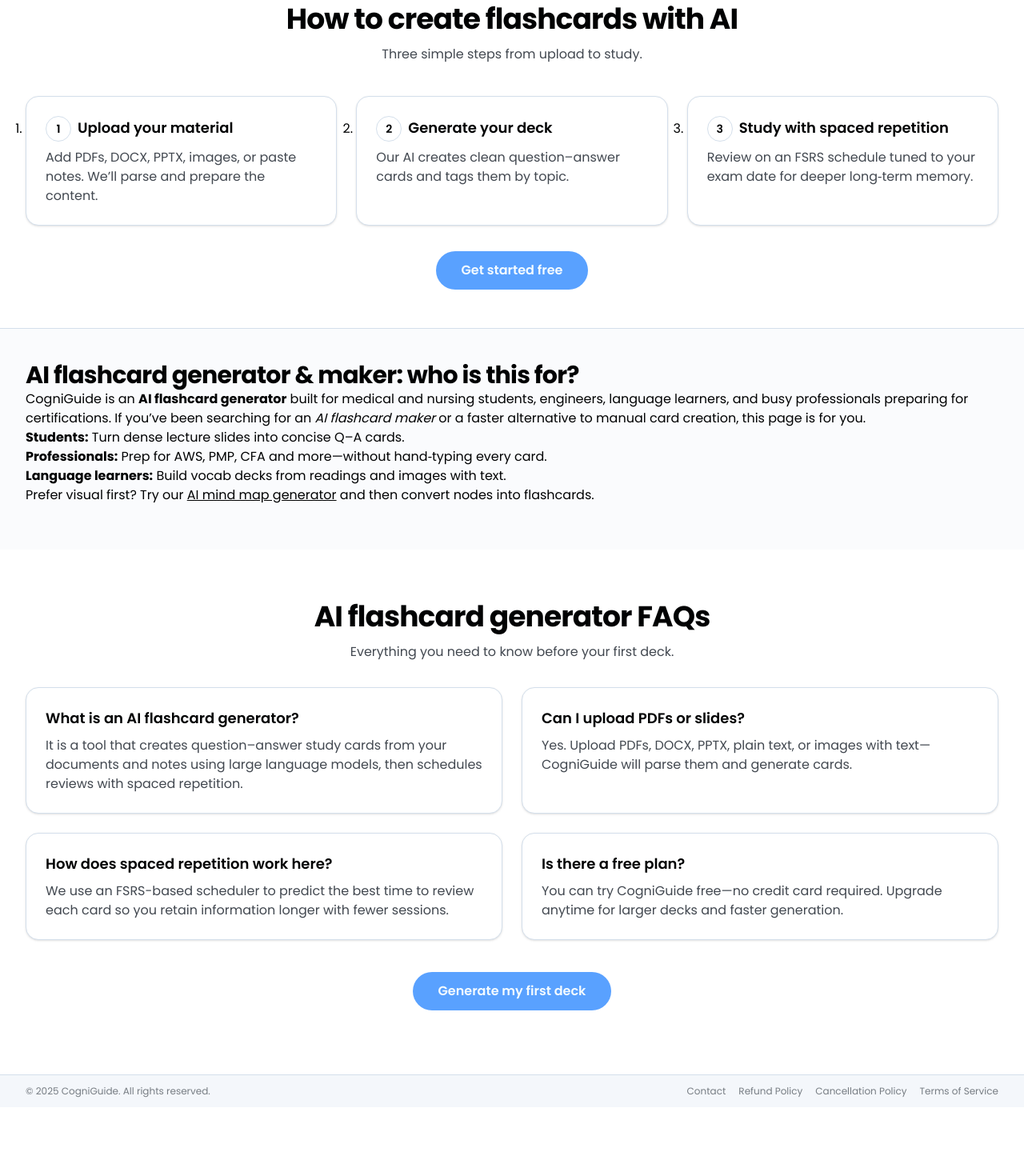
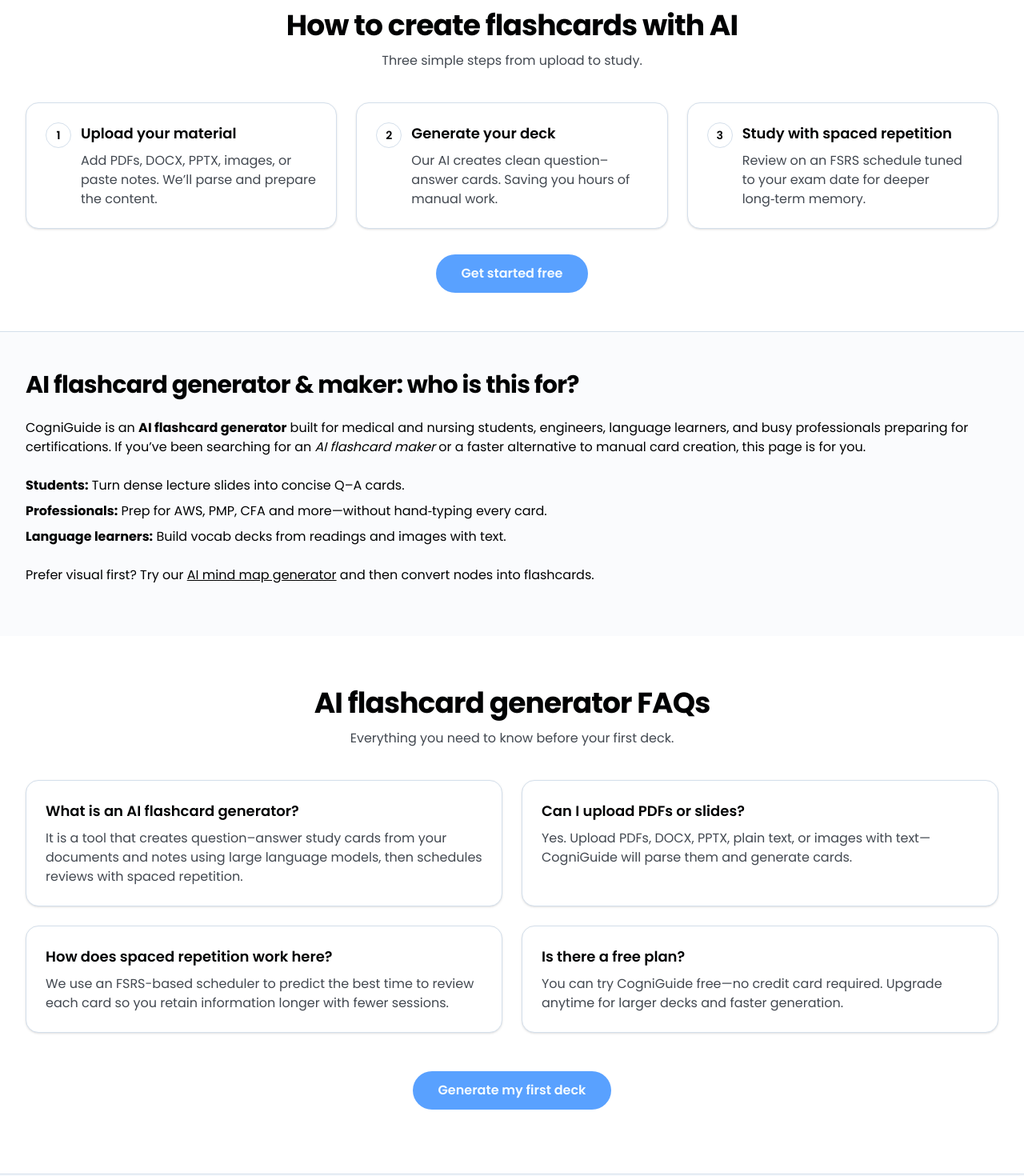
Before and after one commit to Led-adel-pilot/CogniGuide, a Next.js app: page /ai-flashcard-generator in a window 1280 px wide. Shown: the part 1220-2690 px from the top of the page at 80% size. Before the commit the page ends 2604 px from the top, so only its background shows below. Built offline with nearby package versions, Linux system fonts and the light colour scheme; no server answers.

Commit message:
Better Flashcard BoFu

```diff
--- a/components/FlashcardGeneratorLanding.tsx
+++ b/components/FlashcardGeneratorLanding.tsx
@@ -150,7 +150,7 @@
           {/* Value Props */}
           <section className="pt-10 md:pt-12 pb-12 bg-muted/30 border-y">
             <div className="container">
-              <div className="text-center mb-8">
+              <div className="text-center mb-10">
                 <h2 className="text-3xl md:text-4xl font-bold font-heading tracking-tight">Why choose an AI flashcard maker?</h2>
                 <p className="text-muted-foreground mt-3 max-w-3xl mx-auto">
                   Stop spending hours making cards by hand. CogniGuide turns your study material into clean, effective flashcards and optimises your review plan automatically with spaced repetition.
@@ -182,26 +182,30 @@
 
           {/* How it works */}
           <section className="pt-12 md:pt-16 pb-12">
-            <div className="container">
+            <div className="container px-4 sm:px-6 lg:px-8">
               <div className="text-center mb-10">
                 <h2 className="text-3xl md:text-4xl font-bold font-heading tracking-tight">How to create flashcards with AI</h2>
                 <p className="text-muted-foreground mt-3 max-w-3xl mx-auto">Three simple steps from upload to study.</p>
               </div>
-              <ol className="grid grid-cols-1 md:grid-cols-3 gap-6 list-decimal">
+              <ol className="grid grid-cols-1 md:grid-cols-3 gap-6 list-none">
                 {[{
                   title: 'Upload your material',
                   desc: 'Add PDFs, DOCX, PPTX, images, or paste notes. We’ll parse and prepare the content.'
                 }, {
                   title: 'Generate your deck',
-                  desc: 'Our AI creates clean question–answer cards and tags them by topic.'
+                  desc: 'Our AI creates clean question–answer cards. Saving you hours of manual work.'
                 }, {
                   title: 'Study with spaced repetition',
                   desc: 'Review on an FSRS schedule tuned to your exam date for deeper long‑term memory.'
                 }].map((s, i) => (
                   <li key={i} className="bg-background rounded-2xl border p-6 shadow-sm">
-                    <span className="inline-flex h-8 w-8 items-center justify-center rounded-full border mr-2 text-sm font-semibold">{i+1}</span>
-                    <h3 className="inline text-lg font-semibold">{s.title}</h3>
-                    <p className="mt-2 text-muted-foreground">{s.desc}</p>
+                    <div className="flex items-start gap-3">
+                      <span className="flex-shrink-0 flex h-8 w-8 items-center justify-center rounded-full border text-sm font-semibold bg-background text-foreground">{i+1}</span>
+                      <div className="flex-1">
+                        <h3 className="text-lg font-semibold mb-2">{s.title}</h3>
+                        <p className="text-muted-foreground">{s.desc}</p>
+                      </div>
+                    </div>
                   </li>
                 ))}
               </ol>
@@ -212,18 +216,18 @@
           </section>
 
           {/* SEO text section targeting secondary variants */}
-          <section className="pt-6 md:pt-10 pb-14 bg-muted/20 border-t">
+          <section className="pt-8 md:pt-12 pb-16 bg-muted/20 border-t">
             <div className="container prose prose-slate dark:prose-invert max-w-none">
-              <h2 id="ai-flashcard-generator-keywords" className="text-2xl md:text-3xl font-bold font-heading tracking-tight">AI flashcard generator & maker: who is this for?</h2>
-              <p>
+              <h2 id="ai-flashcard-generator-keywords" className="text-2xl md:text-3xl font-bold font-heading tracking-tight mb-6">AI flashcard generator & maker: who is this for?</h2>
+              <p className="mb-6">
                 CogniGuide is an <strong>AI flashcard generator</strong> built for medical and nursing students, engineers, language learners, and busy professionals preparing for certifications. If you’ve been searching for an <em>AI flashcard maker</em> or a faster alternative to manual card creation, this page is for you.
               </p>
-              <ul>
+              <ul className="mb-6 space-y-2">
                 <li><strong>Students:</strong> Turn dense lecture slides into concise Q–A cards.</li>
                 <li><strong>Professionals:</strong> Prep for AWS, PMP, CFA and more—without hand‑typing every card.</li>
                 <li><strong>Language learners:</strong> Build vocab decks from readings and images with text.</li>
               </ul>
-              <p>
+              <p className="mb-0">
                 Prefer visual first? Try our <Link href="/ai-mind-map-generator" className="underline">AI mind map generator</Link> and then convert nodes into flashcards.
               </p>
             </div>
@@ -232,11 +236,11 @@
           {/* FAQ */}
           <section className="pt-12 md:pt-16 pb-20">
             <div className="container">
-              <div className="text-center mb-8">
+              <div className="text-center mb-10">
                 <h2 className="text-3xl md:text-4xl font-bold font-heading tracking-tight">AI flashcard generator FAQs</h2>
                 <p className="text-muted-foreground mt-3 max-w-3xl mx-auto">Everything you need to know before your first deck.</p>
               </div>
-              <div className="grid grid-cols-1 md:grid-cols-2 gap-6">
+              <div className="grid grid-cols-1 md:grid-cols-2 gap-6 mb-12">
                 {[{
                   q: 'What is an AI flashcard generator?',
                   a: 'It is a tool that creates question–answer study cards from your documents and notes using large language models, then schedules reviews with spaced repetition.'
@@ -256,7 +260,7 @@
                   </div>
                 ))}
               </div>
-              <div className="text-center mt-10">
+              <div className="text-center">
                 <button onClick={() => setShowAuth(true)} className="inline-flex items-center justify-center rounded-full bg-primary px-8 py-3 text-base font-semibold text-primary-foreground hover:bg-primary/90">Generate my first deck</button>
               </div>
             </div>
```
